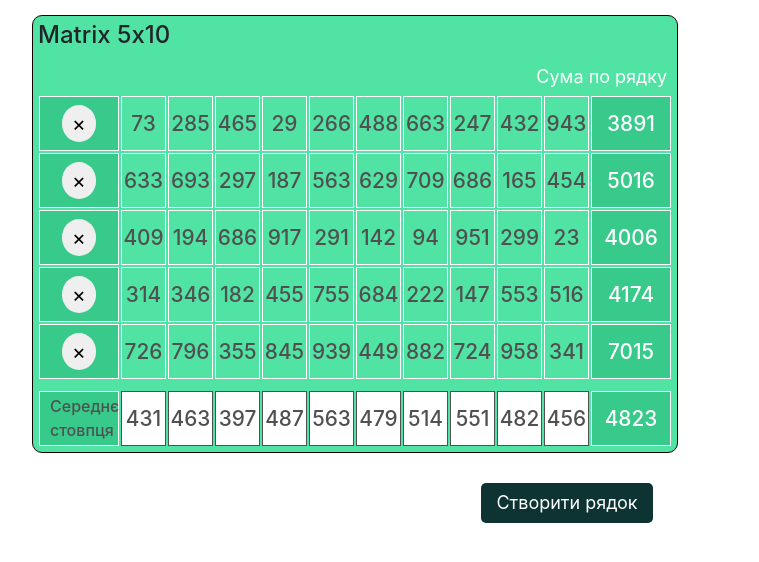
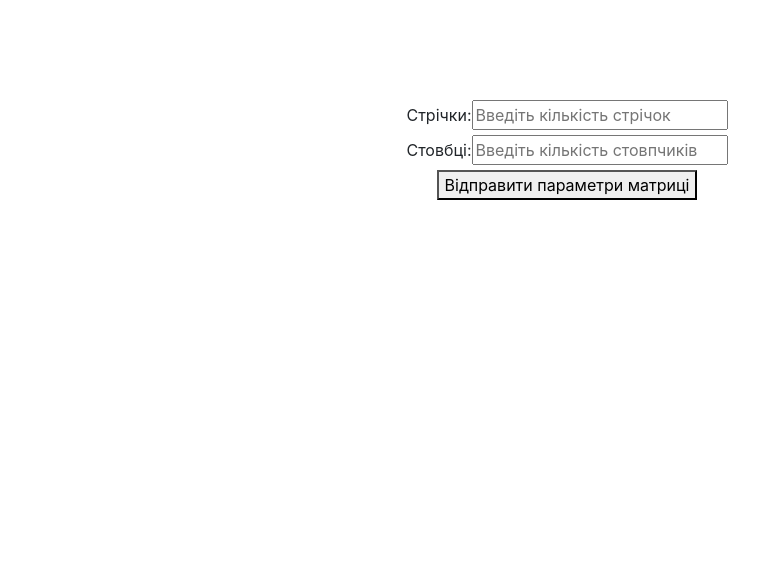
Before and after one commit to savaukr/matrixTS, a React (Create React App) app: page / in a window 1280 px wide. Shown: the top 562 px of the page, without its empty margins (73-832 px from the left). Built offline with nearby package versions, Linux system fonts and the light colour scheme.

Commit message:
FormParamsMatrix is good

```diff
--- /dev/null
+++ b/src/components/FormParamsMatrix/FormParamsMatrix.css
@@ -0,0 +1,4 @@
+.form_params {
+    text-align: center;
+    margin: 100px auto;
+}
--- /dev/null
+++ b/src/components/FormParamsMatrix/FormParamsMatrix.tsx
@@ -0,0 +1,53 @@
+import React, {FC, useState} from 'react'
+import './FormParamsMatrix.css'
+import {useHttp} from '../../hooks/http.hook'
+
+
+export const FormParamsMatrix:FC = ()=> {
+    const [form, setForm]=useState({
+        rows :'',
+        columns: ''
+	})
+    const [message, setMessage] = useState('')
+    const {request} = useHttp()
+
+    const changeHandler = (event:any) => {
+		setForm({...form, [event.target.name]: event.target.value})
+	}
+
+    const sendHandler =  async () => {
+		try {
+			const data = await request(`/?rows=${form.rows}&columns=${form.columns}`, 'GET')
+			setMessage(data.message)
+		} catch (e) {}
+	}
+    return (
+        <div className="form_params">
+            <div>{message}</div>
+            <div className="input-field">
+                <label htmlFor="rows">Стрічки:</label>
+                    <input
+                    placeholder="Введіть кількість стрічок"
+                    id="rows"
+                    type="text"
+                    name="rows"
+                    value={form.rows}
+                    onChange={changeHandler}
+                    />
+			</div>
+            <div className="input-field">
+                <label htmlFor="columns">Стовбці:</label>
+                <input
+                placeholder="Введіть кількість стовпчиків"
+                id="columns"
+                type="text"
+                name="columns"
+                value={form.columns}
+                onChange={changeHandler}
+                />
+            </div>
+            <button onClick={sendHandler}>Відправити параметри матриці</button>
+        </div>
+
+    )
+}
--- /dev/null
+++ b/src/hooks/http.hook.js
@@ -0,0 +1,30 @@
+import {useState, useCallback} from 'react'
+
+export const useHttp = () => {
+	const [loading, setLoading] = useState(false)
+	const [error, setError] = useState(null)
+	const request = useCallback(async (url, method='GET', body=null, headers={}) => {
+			setLoading(true)
+			try {
+				if (body) {
+					body = JSON.stringify(body)
+					headers['Content-Type'] = 'application/json'
+				}
+				const response = await fetch(url, {method, body, headers})
+				const data = await response.json()
+				if (!response.ok) {
+					throw new Error(data.message || 'Дані з сервера не отримані ')
+				}
+				setLoading(false)
+				return data
+			} catch (e) {
+				setLoading(false)
+				setError(e.message)
+				throw e
+			}
+	}, [])
+
+	const clearError = useCallback(() => setError(null), [])
+
+	return {loading, request, error, clearError}
+}
--- a/src/index.tsx
+++ b/src/index.tsx
@@ -1,7 +1,8 @@
 import React from "react";
 import ReactDOM from "react-dom";
 import "./index.css";
-import App from "./App";
+//import App from "./App";
+import { FormParamsMatrix } from './components/FormParamsMatrix/FormParamsMatrix'
 import reportWebVitals from "./reportWebVitals";
 import { createStore, compose } from "redux";
 import { Provider } from "react-redux";
@@ -17,11 +18,11 @@ const store = createStore(
 
 const app = (
   <Provider store={store}>
-    <App />
+    <FormParamsMatrix />
   </Provider>
 );
 
-ReactDOM.render(
+ReactDOM.hydrate(
   <React.StrictMode>{app}</React.StrictMode>,
   document.getElementById("root")
 );
```
